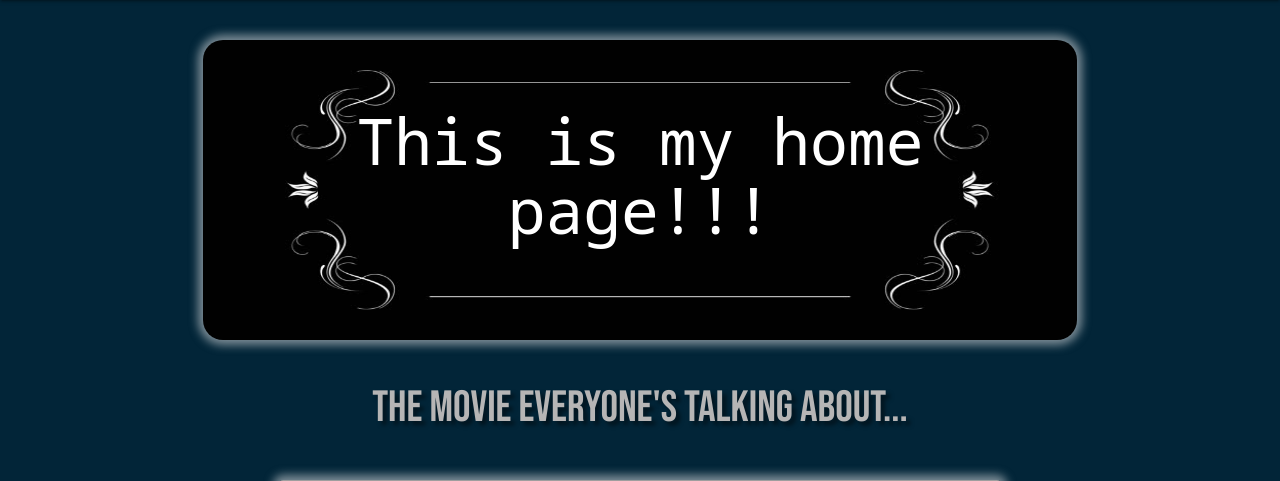
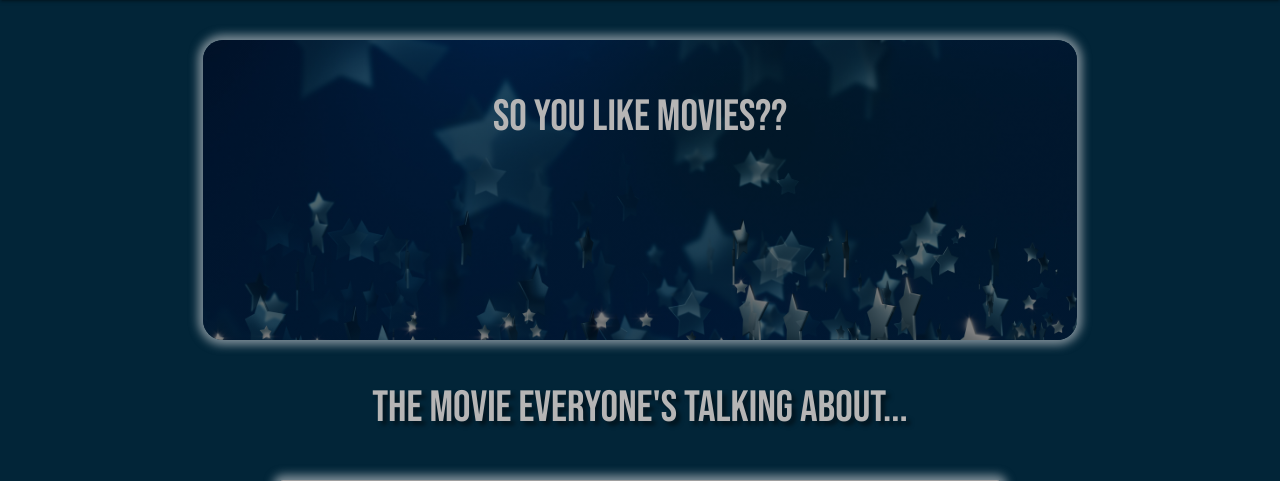
Before and after one commit to Ashb87/Ms3-Movie-Review, a Flask app: page /home in a window 1280 px wide. Shown: the part 64-545 px from the top of the page. Run offline with Flask 2, Linux system fonts and the light colour scheme; some libraries are stand-ins or nearby versions; grey boxes are pictures that could not be loaded.

Commit message:
changed hero image on home page

```diff
--- a/static/css/style.css
+++ b/static/css/style.css
@@ -155,7 +155,9 @@ nav.custom-bg {
 
 .home-bg{
     margin-top: 40px;
-    background-image: url("../images/hero-img4.jpeg");
+    /*background-image: url("../images/hero-img2.jpeg");*/
+    background: linear-gradient(rgba(0, 0, 0, 0.5), rgba(0,0,0,.5)),
+    url("../images/hero-img3.jpeg") center center;
     background-size: 100% 100%;
     border-radius: 20px;
     box-shadow: 0px 0px 10px 5px rgba(248, 246, 246, 0.5);
--- a/templates/index.html
+++ b/templates/index.html
@@ -4,9 +4,9 @@
     <div class="row">
         <div class="col s12">
             <div class="card-panel home-bg">
-                <h1 class="center-align white-text">
-                    This is my home page!!!
-                </h1>
+                <h3 class="center-align">
+                    So you like movies??
+                </h3>
             </div>
         </div>
     </div>
```
Also changed, not shown: static/images/hero-img1.jpeg (added), static/images/hero-img2.jpeg (added), static/images/hero-img3.jpeg (added).
